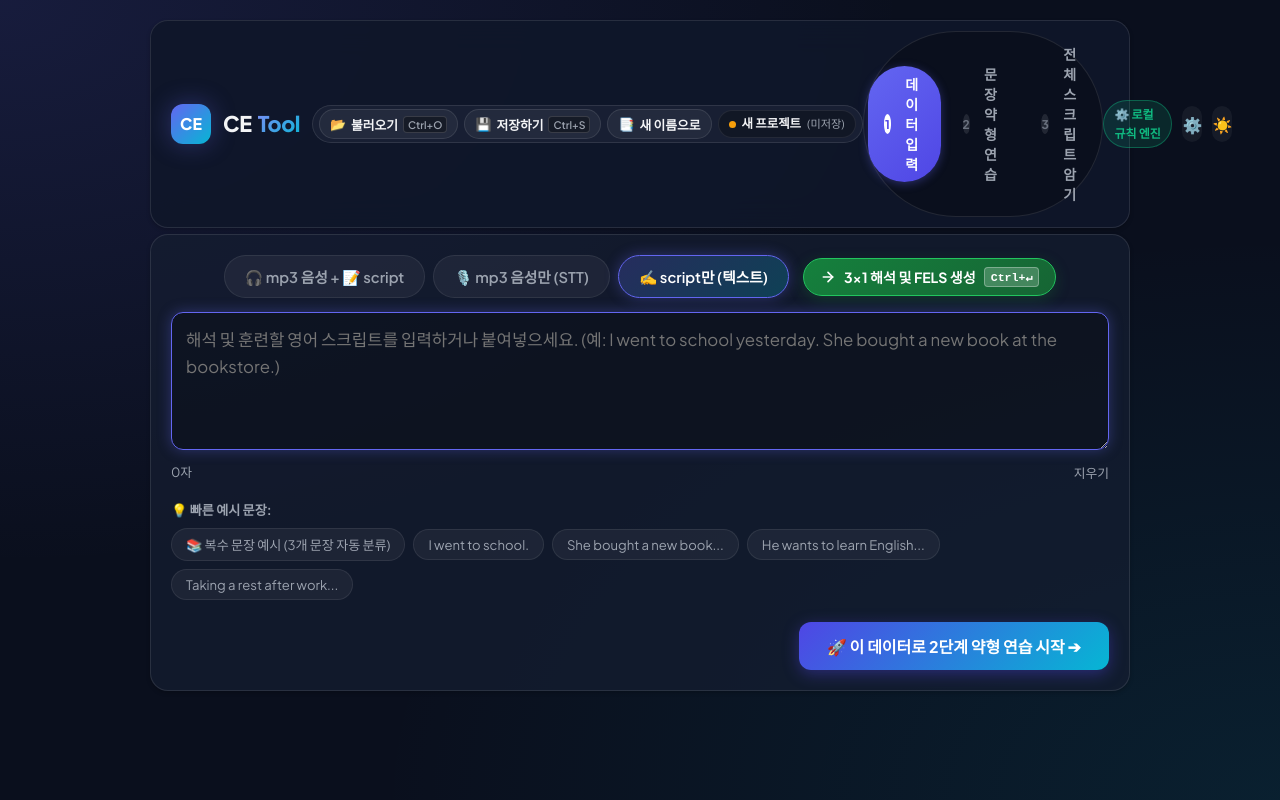
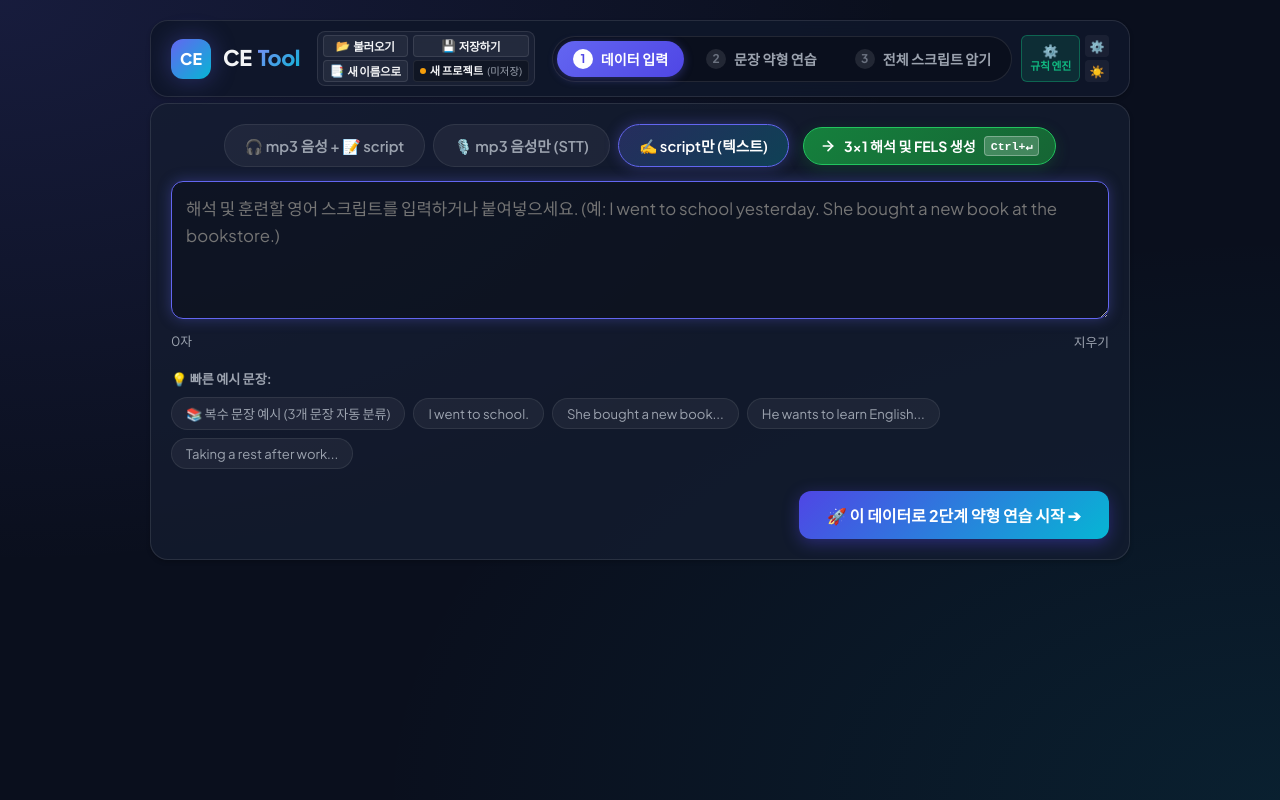
Before and after one commit to xoruddkqk4-glitch/ce_tool_new, a website: page index.html in a window 1280 px wide. Drawn offline with Linux system fonts and the light colour scheme; a web font is replaced by a local one.

Commit message:
docs: update README.md and detailed commit results
[User Request]
- 버튼이 추가되면서 오른쪽으로 디자인이 밀려 저장 관련 버튼들을 2x2로 가로 길이를 최소화해서 배치 요청
- 우측 액션 영역도 2x2 배열로 가로 길이를 줄이고 낮과 밤 아이콘을 2행에 배치 요청
- 웹페이지 탭 제목을 'CE Tool - 약형드랩'으로 수정 요청

[Action & Verification Results]
- styles/components/project-toolbar.css: 프로젝트 툴바를 2x2 컴팩트 그리드로 재구성 (1행: 불러오기/저장하기, 2행: 새이름으로/상태알약), 툴팁 단축키화, 중앙 탭 nowrap 방어
- styles/layout/nav-tabs.css: 우측 헤더 액션 영역을 2x2 컴팩트 그리드로 재구성 (1열 1-2행: engineBadge, 2열 1행: btnSettings, 2열 2행: btnThemeToggle)
- src/ui/settings-modal.js, index.html: engineBadge 2단 구조화(badge-icon, badge-label) 및 뱃지 클릭 모달 오픈 연동
- index.html: <title>CE Tool - 약형드랩</title> 변경
- 단독 배포 번들 빌드: styles.css (76.9 KB), app.js (295.5 KB)
- 정적 문법 검사: npm run check (26개 파일 통과)
- 단위/통합 테스트: npm test (27/27 test files passed)

[Summary]
- 헤더 좌/우 2x2 컴팩트 그리드 레이아웃 구축을 통한 가로 여백 최적화 및 웹 탭 제목 최신화 완료

```diff
--- a/index.html
+++ b/index.html
@@ -3,7 +3,7 @@
 <head>
   <meta charset="UTF-8">
   <meta name="viewport" content="width=device-width, initial-scale=1.0">
-  <title>CE Tool - 3페이지 청크 &amp; FELS 약형 학습기</title>
+  <title>CE Tool - 약형드랩</title>
   <meta name="description" content="3단계 집중 학습 시스템: 데이터 입력 ➔ 문장별 FELS 약형 청취 훈련 ➔ 전체 스크립트 청크 암기">
 
   <!-- Fonts -->
@@ -68,7 +68,10 @@
       </nav>
 
       <div class="header-actions">
-        <span id="engineBadge" class="engine-badge rule-active">⚙️ 로컬 규칙 엔진</span>
+        <span id="engineBadge" class="engine-badge rule-active" title="엔진 설정 열기">
+          <span class="badge-icon">⚙️</span>
+          <span class="badge-label">규칙 엔진</span>
+        </span>
         <button id="btnSettings" class="icon-btn" title="AI API 환경설정" type="button">⚙️</button>
         <button id="btnThemeToggle" class="icon-btn" title="테마 전환" type="button">☀️</button>
       </div>
--- a/styles.css
+++ b/styles.css
@@ -255,6 +255,8 @@
   padding: 4px;
   border-radius: var(--radius-pill);
   border: var(--glass-border);
+  flex-shrink: 0;
+  white-space: nowrap;
 }
 
 .nav-tab-btn {
@@ -267,6 +269,8 @@
   font-weight: 600;
   color: var(--text-muted);
   transition: var(--transition);
+  white-space: nowrap;
+  flex-shrink: 0;
 }
 
 .nav-tab-btn .tab-step {
@@ -299,18 +303,51 @@
   color: var(--primary-dark);
 }
 
+/* Header Actions - 2x2 Compact Grid (Minimizes horizontal width) */
 .header-actions {
-  display: flex;
-  align-items: center;
-  gap: 10px;
+  display: grid;
+  grid-template-columns: auto 24px;
+  grid-template-rows: repeat(2, 22px);
+  gap: 3px 5px;
+  align-items: center;
+  flex-shrink: 0;
 }
 
 .engine-badge {
-  font-size: 0.75rem;
+  grid-column: 1;
+  grid-row: 1 / span 2;
+  display: flex;
+  flex-direction: column;
+  align-items: center;
+  justify-content: center;
+  height: 100%;
+  padding: 2px 8px;
+  font-size: 0.7rem;
   font-weight: 700;
-  padding: 4px 10px;
-  border-radius: var(--radius-pill);
+  line-height: 1.15;
+  border-radius: 6px;
   border: 1px solid transparent;
+  white-space: nowrap;
+  cursor: pointer;
+  user-select: none;
+  transition: var(--transition);
+}
+
+.engine-badge:hover {
+  transform: translateY(-1px);
+  filter: brightness(1.1);
+}
+
+.engine-badge .badge-icon {
+  font-size: 0.8rem;
+  line-height: 1;
+  margin-bottom: 2px;
+}
+
+.engine-badge .badge-label {
+  font-size: 0.68rem;
+  font-weight: 700;
+  letter-spacing: -0.02em;
 }
 
 .engine-badge.ai-active {
@@ -323,6 +360,31 @@
   background: rgba(16, 185, 129, 0.15);
   border-color: rgba(16, 185, 129, 0.4);
   color: var(--accent-emerald);
+}
+
+/* Header Action Buttons in 2x2 Grid */
+.header-actions #btnSettings {
+  grid-column: 2;
+  grid-row: 1;
+  width: 24px;
+  height: 22px;
+  padding: 0;
+  font-size: 0.75rem;
+  border-radius: 4px;
+}
+
+.header-actions #btnThemeToggle {
+  grid-column: 2;
+  grid-row: 2;
+  width: 24px;
+  height: 22px;
+  padding: 0;
+  font-size: 0.75rem;
+  border-radius: 4px;
+}
+
+.header-actions .icon-btn:active {
+  transform: scale(0.96);
 }
 
 .icon-btn {
@@ -1464,35 +1526,39 @@
 
 /* --- File: styles/components/project-toolbar.css --- */
 /* ==========================================================================
-   Project Management Toolbar Styles (CE Tool)
+   Project Management Toolbar Styles (CE Tool) - 2x2 Compact Grid
    ========================================================================== */
 
 .header-project-toolbar {
-  display: flex;
-  align-items: center;
-  gap: 6px;
-  margin-left: 12px;
-  padding: 3px 6px;
+  display: grid;
+  grid-template-columns: repeat(2, minmax(0, auto));
+  grid-template-rows: repeat(2, 22px);
+  gap: 3px 5px;
+  margin-left: 8px;
+  margin-right: 8px;
+  padding: 3px 5px;
   background: var(--bg-card, rgba(15, 23, 42, 0.65));
   border: 1px solid var(--border-color, rgba(255, 255, 255, 0.1));
-  border-radius: 9999px;
+  border-radius: 8px;
   backdrop-filter: blur(8px);
+  flex-shrink: 0;
 }
 
 .project-btn {
   display: inline-flex;
   align-items: center;
-  gap: 5px;
-  height: 30px;
-  padding: 0 10px;
-  font-size: 0.8rem;
+  justify-content: center;
+  gap: 3px;
+  height: 22px;
+  padding: 0 6px;
+  font-size: 0.72rem;
   font-weight: 600;
   color: var(--text-main, #f8fafc);
   background: rgba(255, 255, 255, 0.05);
   border: 1px solid rgba(255, 255, 255, 0.1);
-  border-radius: 9999px;
+  border-radius: 4px;
   cursor: pointer;
-  transition: all 0.18s cubic-bezier(0.4, 0, 0.2, 1);
+  transition: all 0.15s ease;
   white-space: nowrap;
 }
 
@@ -1500,44 +1566,47 @@
   background: rgba(14, 165, 233, 0.2);
   border-color: rgba(56, 189, 248, 0.5);
   color: #38bdf8;
-  transform: translateY(-1px);
 }
 
 .project-btn:active {
-  transform: translateY(0);
+  transform: scale(0.97);
+}
+
+.project-btn .btn-icon {
+  font-size: 0.72rem;
+  line-height: 1;
+}
+
+.project-btn .btn-text {
+  font-size: 0.72rem;
+  letter-spacing: -0.02em;
 }
 
 .project-btn .btn-kbd {
-  font-size: 0.65rem;
-  padding: 1px 4px;
-  background: rgba(0, 0, 0, 0.35);
-  border: 1px solid rgba(255, 255, 255, 0.15);
-  border-radius: 4px;
-  color: var(--text-muted, #94a3b8);
-  font-family: inherit;
-}
-
-/* Status Pill */
+  display: none; /* Shortcuts are indicated in tooltip (Ctrl+O, Ctrl+S) to minimize horizontal width */
+}
+
+/* Status Pill (Positioned at Row 2, Column 2) */
 .project-status-pill {
   display: inline-flex;
   align-items: center;
-  gap: 6px;
-  padding: 0 10px;
-  height: 28px;
-  font-size: 0.78rem;
-  background: rgba(0, 0, 0, 0.25);
+  gap: 4px;
+  padding: 0 6px;
+  height: 22px;
+  font-size: 0.7rem;
+  background: rgba(0, 0, 0, 0.28);
   border: 1px solid rgba(255, 255, 255, 0.08);
-  border-radius: 9999px;
+  border-radius: 4px;
   color: var(--text-muted, #cbd5e1);
-  max-width: 240px;
+  max-width: 120px;
   white-space: nowrap;
   overflow: hidden;
   text-overflow: ellipsis;
 }
 
 .pill-dot {
-  width: 7px;
-  height: 7px;
+  width: 6px;
+  height: 6px;
   border-radius: 50%;
   background: #f59e0b;
   flex-shrink: 0;
@@ -1545,12 +1614,12 @@
 
 .project-status-pill.is-clean .pill-dot {
   background: #10b981;
-  box-shadow: 0 0 6px rgba(16, 185, 129, 0.8);
+  box-shadow: 0 0 5px rgba(16, 185, 129, 0.8);
 }
 
 .project-status-pill.is-dirty .pill-dot {
   background: #06b6d4;
-  box-shadow: 0 0 6px rgba(6, 182, 212, 0.8);
+  box-shadow: 0 0 5px rgba(6, 182, 212, 0.8);
   animation: projectPulseDot 1.5s infinite;
 }
 
@@ -1559,11 +1628,13 @@
   color: var(--text-main, #f8fafc);
   overflow: hidden;
   text-overflow: ellipsis;
+  max-width: 65px;
 }
 
 .pill-status {
-  font-size: 0.7rem;
+  font-size: 0.65rem;
   color: var(--text-muted, #94a3b8);
+  flex-shrink: 0;
 }
 
 @keyframes projectPulseDot {
@@ -1571,22 +1642,15 @@
   50% { opacity: 0.4; transform: scale(0.85); }
 }
 
-@media (max-width: 1024px) {
-  .project-btn .btn-kbd {
-    display: none;
-  }
-}
-
-@media (max-width: 900px) {
-  .project-btn .btn-text,
-  .project-btn .btn-kbd {
+@media (max-width: 768px) {
+  .project-btn .btn-text {
     display: none;
   }
   .project-btn {
-    padding: 0 8px;
+    padding: 0 5px;
   }
   .project-status-pill {
-    max-width: 130px;
+    max-width: 80px;
   }
 }
 
--- a/styles/components/project-toolbar.css
+++ b/styles/components/project-toolbar.css
@@ -1,33 +1,37 @@
 /* ==========================================================================
-   Project Management Toolbar Styles (CE Tool)
+   Project Management Toolbar Styles (CE Tool) - 2x2 Compact Grid
    ========================================================================== */
 
 .header-project-toolbar {
-  display: flex;
-  align-items: center;
-  gap: 6px;
-  margin-left: 12px;
-  padding: 3px 6px;
+  display: grid;
+  grid-template-columns: repeat(2, minmax(0, auto));
+  grid-template-rows: repeat(2, 22px);
+  gap: 3px 5px;
+  margin-left: 8px;
+  margin-right: 8px;
+  padding: 3px 5px;
   background: var(--bg-card, rgba(15, 23, 42, 0.65));
   border: 1px solid var(--border-color, rgba(255, 255, 255, 0.1));
-  border-radius: 9999px;
+  border-radius: 8px;
   backdrop-filter: blur(8px);
+  flex-shrink: 0;
 }
 
 .project-btn {
   display: inline-flex;
   align-items: center;
-  gap: 5px;
-  height: 30px;
-  padding: 0 10px;
-  font-size: 0.8rem;
+  justify-content: center;
+  gap: 3px;
+  height: 22px;
+  padding: 0 6px;
+  font-size: 0.72rem;
   font-weight: 600;
   color: var(--text-main, #f8fafc);
   background: rgba(255, 255, 255, 0.05);
   border: 1px solid rgba(255, 255, 255, 0.1);
-  border-radius: 9999px;
+  border-radius: 4px;
   cursor: pointer;
-  transition: all 0.18s cubic-bezier(0.4, 0, 0.2, 1);
+  transition: all 0.15s ease;
   white-space: nowrap;
 }
 
@@ -35,44 +39,47 @@
   background: rgba(14, 165, 233, 0.2);
   border-color: rgba(56, 189, 248, 0.5);
   color: #38bdf8;
-  transform: translateY(-1px);
 }
 
 .project-btn:active {
-  transform: translateY(0);
+  transform: scale(0.97);
+}
+
+.project-btn .btn-icon {
+  font-size: 0.72rem;
+  line-height: 1;
+}
+
+.project-btn .btn-text {
+  font-size: 0.72rem;
+  letter-spacing: -0.02em;
 }
 
 .project-btn .btn-kbd {
-  font-size: 0.65rem;
-  padding: 1px 4px;
-  background: rgba(0, 0, 0, 0.35);
-  border: 1px solid rgba(255, 255, 255, 0.15);
-  border-radius: 4px;
-  color: var(--text-muted, #94a3b8);
-  font-family: inherit;
+  display: none; /* Shortcuts are indicated in tooltip (Ctrl+O, Ctrl+S) to minimize horizontal width */
 }
 
-/* Status Pill */
+/* Status Pill (Positioned at Row 2, Column 2) */
 .project-status-pill {
   display: inline-flex;
   align-items: center;
-  gap: 6px;
-  padding: 0 10px;
-  height: 28px;
-  font-size: 0.78rem;
-  background: rgba(0, 0, 0, 0.25);
+  gap: 4px;
+  padding: 0 6px;
+  height: 22px;
+  font-size: 0.7rem;
+  background: rgba(0, 0, 0, 0.28);
   border: 1px solid rgba(255, 255, 255, 0.08);
-  border-radius: 9999px;
+  border-radius: 4px;
   color: var(--text-muted, #cbd5e1);
-  max-width: 240px;
+  max-width: 120px;
   white-space: nowrap;
   overflow: hidden;
   text-overflow: ellipsis;
 }
 
 .pill-dot {
-  width: 7px;
-  height: 7px;
+  width: 6px;
+  height: 6px;
   border-radius: 50%;
   background: #f59e0b;
   flex-shrink: 0;
@@ -80,12 +87,12 @@
 
 .project-status-pill.is-clean .pill-dot {
   background: #10b981;
-  box-shadow: 0 0 6px rgba(16, 185, 129, 0.8);
+  box-shadow: 0 0 5px rgba(16, 185, 129, 0.8);
 }
 
 .project-status-pill.is-dirty .pill-dot {
   background: #06b6d4;
-  box-shadow: 0 0 6px rgba(6, 182, 212, 0.8);
+  box-shadow: 0 0 5px rgba(6, 182, 212, 0.8);
   animation: projectPulseDot 1.5s infinite;
 }
 
@@ -94,11 +101,13 @@
   color: var(--text-main, #f8fafc);
   overflow: hidden;
   text-overflow: ellipsis;
+  max-width: 65px;
 }
 
 .pill-status {
-  font-size: 0.7rem;
+  font-size: 0.65rem;
   color: var(--text-muted, #94a3b8);
+  flex-shrink: 0;
 }
 
 @keyframes projectPulseDot {
@@ -106,21 +115,14 @@
   50% { opacity: 0.4; transform: scale(0.85); }
 }
 
-@media (max-width: 1024px) {
-  .project-btn .btn-kbd {
-    display: none;
-  }
-}
-
-@media (max-width: 900px) {
-  .project-btn .btn-text,
-  .project-btn .btn-kbd {
+@media (max-width: 768px) {
+  .project-btn .btn-text {
     display: none;
   }
   .project-btn {
-    padding: 0 8px;
+    padding: 0 5px;
   }
   .project-status-pill {
-    max-width: 130px;
+    max-width: 80px;
   }
 }
--- a/styles/layout/nav-tabs.css
+++ b/styles/layout/nav-tabs.css
@@ -59,6 +59,8 @@
   padding: 4px;
   border-radius: var(--radius-pill);
   border: var(--glass-border);
+  flex-shrink: 0;
+  white-space: nowrap;
 }
 
 .nav-tab-btn {
@@ -71,6 +73,8 @@
   font-weight: 600;
   color: var(--text-muted);
   transition: var(--transition);
+  white-space: nowrap;
+  flex-shrink: 0;
 }
 
 .nav-tab-btn .tab-step {
@@ -103,18 +107,51 @@
   color: var(--primary-dark);
 }
 
+/* Header Actions - 2x2 Compact Grid (Minimizes horizontal width) */
 .header-actions {
-  display: flex;
+  display: grid;
+  grid-template-columns: auto 24px;
+  grid-template-rows: repeat(2, 22px);
+  gap: 3px 5px;
   align-items: center;
-  gap: 10px;
+  flex-shrink: 0;
 }
 
 .engine-badge {
-  font-size: 0.75rem;
+  grid-column: 1;
+  grid-row: 1 / span 2;
+  display: flex;
+  flex-direction: column;
+  align-items: center;
+  justify-content: center;
+  height: 100%;
+  padding: 2px 8px;
+  font-size: 0.7rem;
   font-weight: 700;
-  padding: 4px 10px;
-  border-radius: var(--radius-pill);
+  line-height: 1.15;
+  border-radius: 6px;
   border: 1px solid transparent;
+  white-space: nowrap;
+  cursor: pointer;
+  user-select: none;
+  transition: var(--transition);
+}
+
+.engine-badge:hover {
+  transform: translateY(-1px);
+  filter: brightness(1.1);
+}
+
+.engine-badge .badge-icon {
+  font-size: 0.8rem;
+  line-height: 1;
+  margin-bottom: 2px;
+}
+
+.engine-badge .badge-label {
+  font-size: 0.68rem;
+  font-weight: 700;
+  letter-spacing: -0.02em;
 }
 
 .engine-badge.ai-active {
@@ -127,6 +164,31 @@
   background: rgba(16, 185, 129, 0.15);
   border-color: rgba(16, 185, 129, 0.4);
   color: var(--accent-emerald);
+}
+
+/* Header Action Buttons in 2x2 Grid */
+.header-actions #btnSettings {
+  grid-column: 2;
+  grid-row: 1;
+  width: 24px;
+  height: 22px;
+  padding: 0;
+  font-size: 0.75rem;
+  border-radius: 4px;
+}
+
+.header-actions #btnThemeToggle {
+  grid-column: 2;
+  grid-row: 2;
+  width: 24px;
+  height: 22px;
+  padding: 0;
+  font-size: 0.75rem;
+  border-radius: 4px;
+}
+
+.header-actions .icon-btn:active {
+  transform: scale(0.96);
 }
 
 .icon-btn {
```
Also changed, not shown: scratch/commit_msg.txt (added, +18 -0 lines), src/ui/settings-modal.js (+9 -2 lines), README.md, app.js.
